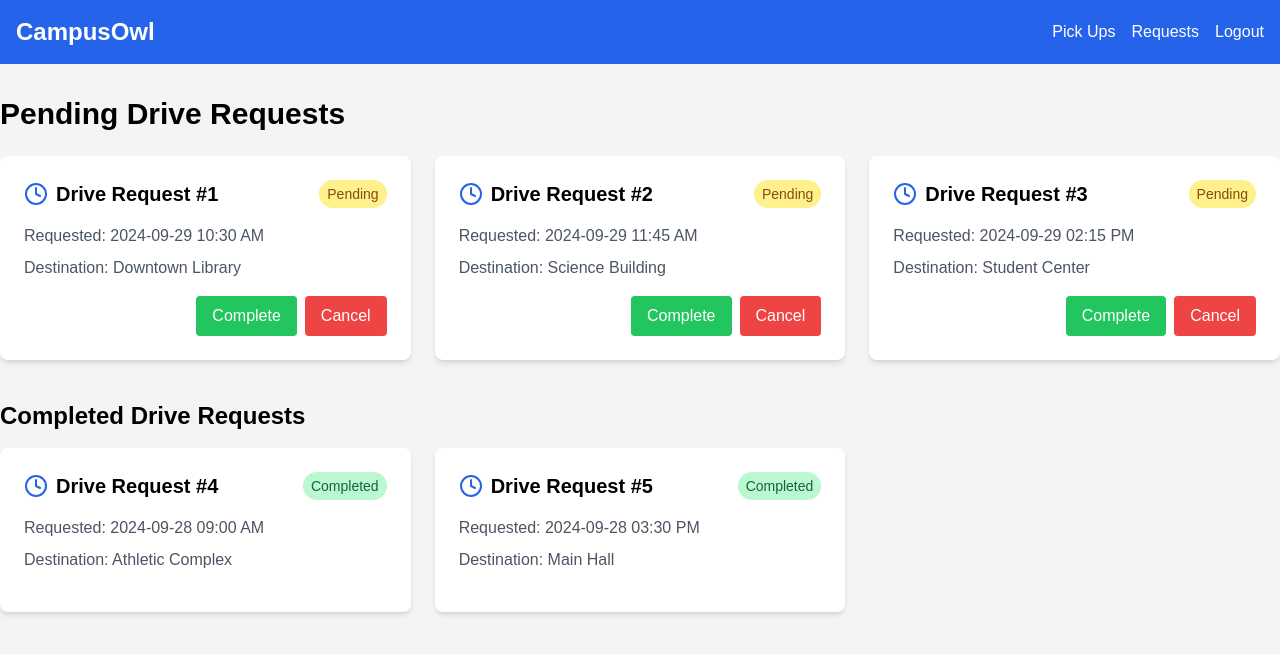
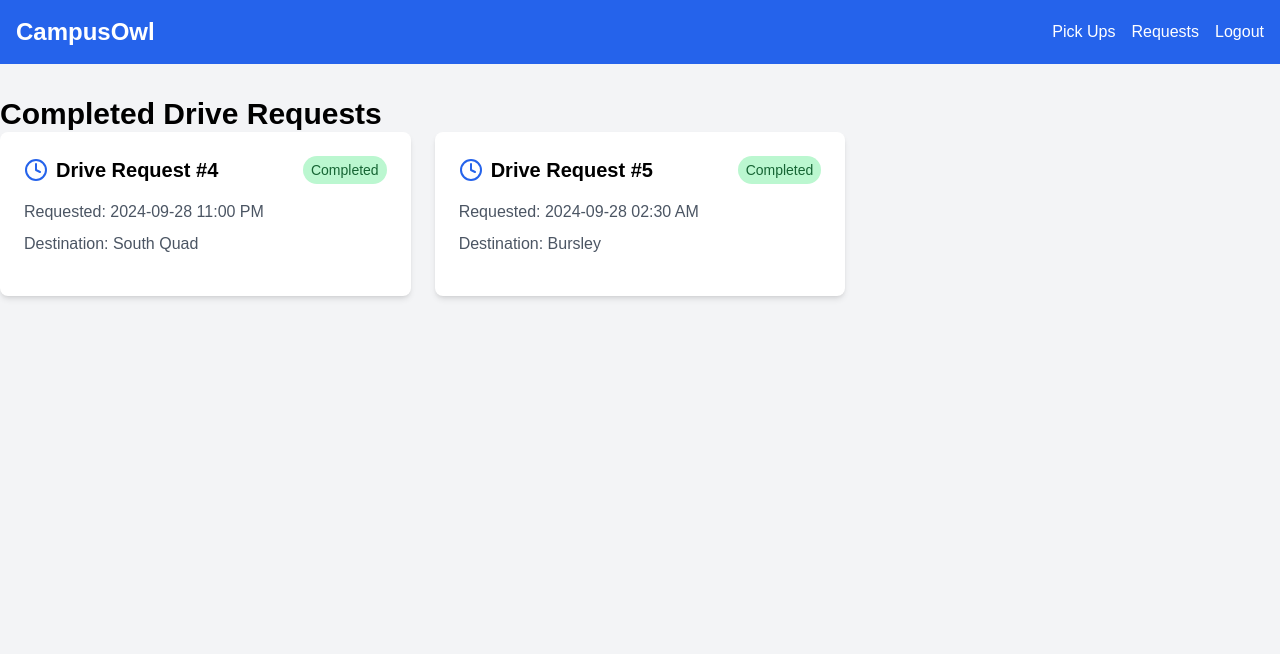
Before and after one commit to cu1jy/CampusOwl, a Next.js app: page /admin-profile in a window 1280 px wide. Shown: the top 654 px of the page. Built offline with nearby package versions, Linux system fonts and the light colour scheme.

Commit message:
Completed drives

```diff
--- a/app/admin-profile/page.js
+++ b/app/admin-profile/page.js
@@ -34,50 +34,19 @@ const DriveRequestItem = ({ id, requestTime, status, destination, onComplete, on
 
 export default function AdminDriveManagement() {
     // State for Pending and Completed Drives
-    const [pendingDrives, setPendingDrives] = useState([
-        { id: 1, requestTime: '2024-09-29 10:30 AM', status: 'Pending', destination: 'Downtown Library' },
-        { id: 2, requestTime: '2024-09-29 11:45 AM', status: 'Pending', destination: 'Science Building' },
-        { id: 3, requestTime: '2024-09-29 02:15 PM', status: 'Pending', destination: 'Student Center' },
-    ]);
 
     const [completedDrives, setCompletedDrives] = useState([
-        { id: 4, requestTime: '2024-09-28 09:00 AM', status: 'Completed', destination: 'Athletic Complex' },
-        { id: 5, requestTime: '2024-09-28 03:30 PM', status: 'Completed', destination: 'Main Hall' },
+        { id: 4, requestTime: '2024-09-28 11:00 PM', status: 'Completed', destination: 'South Quad' },
+        { id: 5, requestTime: '2024-09-28 02:30 AM', status: 'Completed', destination: 'Bursley' },
     ]);
-
-    // Function to handle completing a drive
-    const handleCompleteDrive = (id) => {
-        const driveToComplete = pendingDrives.find(drive => drive.id === id);
-        if (driveToComplete) {
-            setPendingDrives(pendingDrives.filter(drive => drive.id !== id));
-            setCompletedDrives([...completedDrives, { ...driveToComplete, status: 'Completed' }]);
-        }
-    };
-
-    // Function to handle cancelling a drive
-    const handleCancelDrive = (id) => {
-        setPendingDrives(pendingDrives.filter(drive => drive.id !== id));
-    };
 
     return (
         <main className="min-h-screen bg-gray-100">
             <AdminNavbar />
             <div className="container mx-auto py-8">
-                {/* Pending Drives Section */}
-                <h1 className="text-3xl font-semibold mb-6 text-black">Pending Drive Requests</h1>
-                <div className="grid grid-cols-1 md:grid-cols-2 lg:grid-cols-3 gap-6 mb-10">
-                    {pendingDrives.map((drive) => (
-                        <DriveRequestItem
-                            key={drive.id}
-                            {...drive}
-                            onComplete={() => handleCompleteDrive(drive.id)}
-                            onCancel={() => handleCancelDrive(drive.id)}
-                        />
-                    ))}
-                </div>
 
                 {/* Completed Drives Section */}
-                <h2 className="text-2xl font-semibold mb-4 text-black">Completed Drive Requests</h2>
+                <h2 className="text-3xl font-semibold mb-g text-black">Completed Drive Requests</h2>
                 <div className="grid grid-cols-1 md:grid-cols-2 lg:grid-cols-3 gap-6">
                     {completedDrives.map((drive) => (
                         <DriveRequestItem key={drive.id} {...drive} />
```
